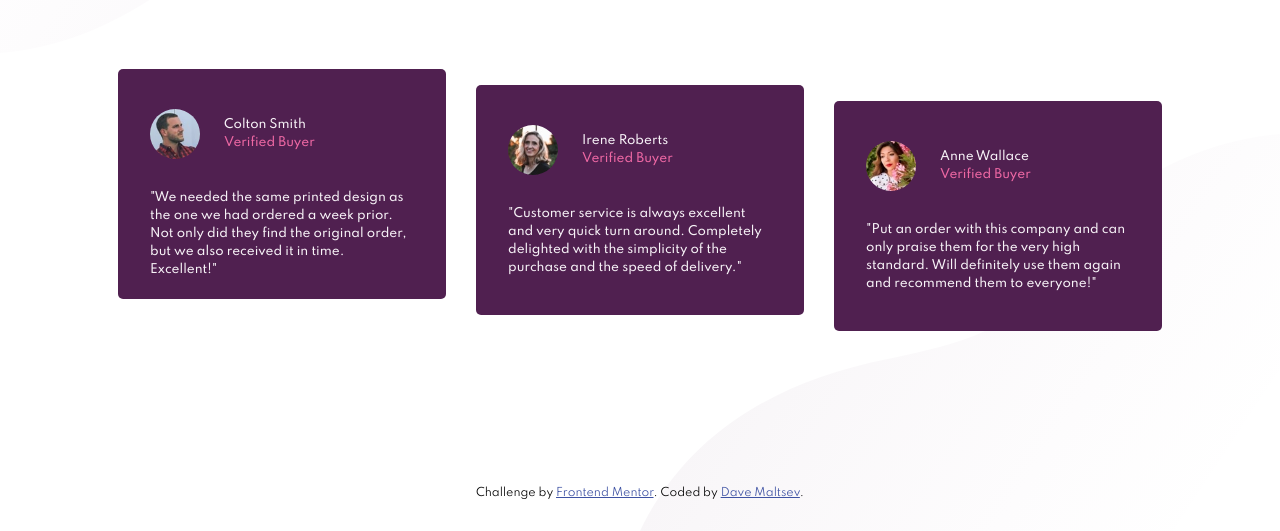
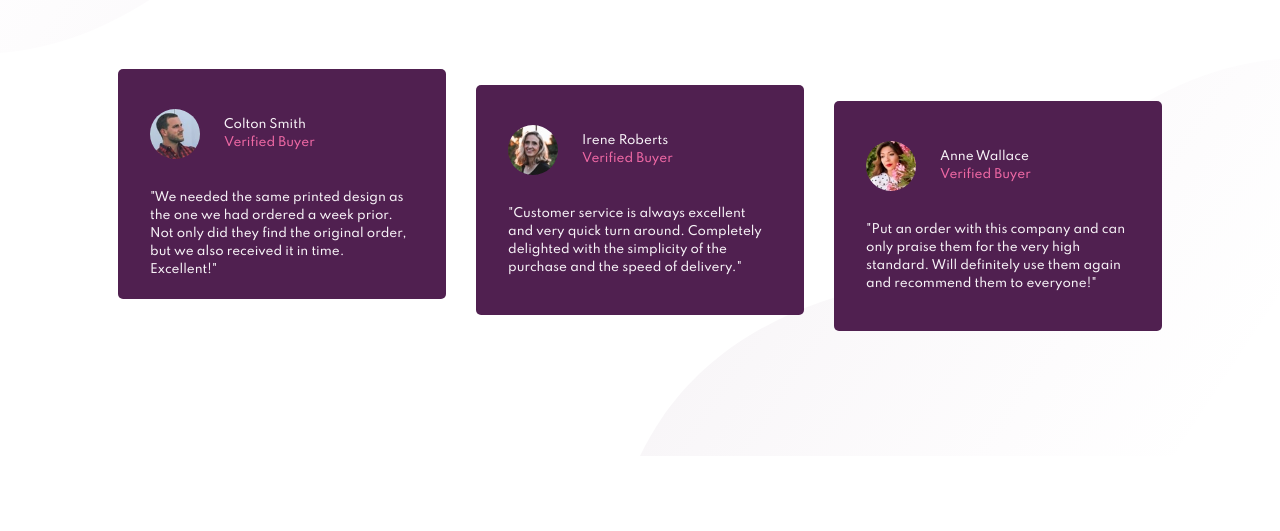
Before and after one commit to moon-blade/fm-social-proof-section, a plain HTML site: page index.html in a window 1280 px wide. Shown: the part 344-875 px from the top of the page. After the commit the page ends 800 px from the top, so only its background shows below. Drawn offline with Linux system fonts and the light colour scheme.

Commit message:
removed attribution

```diff
--- a/index.html
+++ b/index.html
@@ -103,14 +103,6 @@
       </ul>
     </section>
   </main>
-  <footer class="flex flex-fd-c flex-ai-c flex-jc-c">
-    <div class="attribution">
-      Challenge by
-      <a href="https://www.frontendmentor.io?ref=challenge" target="_blank">Frontend Mentor</a>. Coded by <a
-        href="https://moon-blade.github.io/fcc-personal-portfolio/" target="_blank">Dave
-        Maltsev</a>.
-    </div>
-  </footer>
 </body>
 
 </html>
--- a/scss/general/_global.scss
+++ b/scss/general/_global.scss
@@ -8,15 +8,3 @@ body {
   background-repeat: no-repeat;
   background-size: calc(max(50%, 400px));
 }
-footer {
-  height: 4.6875rem;
-
-  .attribution {
-    font-size: 11px;
-    text-align: center;
-  }
-
-  .attribution a {
-    color: hsl(228, 45%, 44%);
-  }
-}
```
